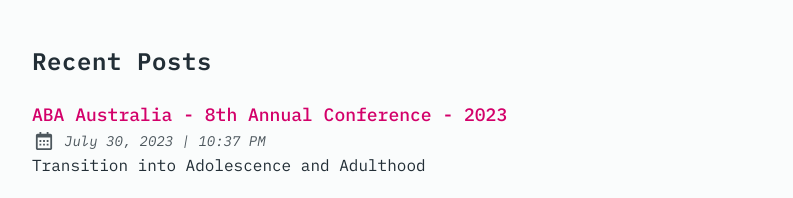
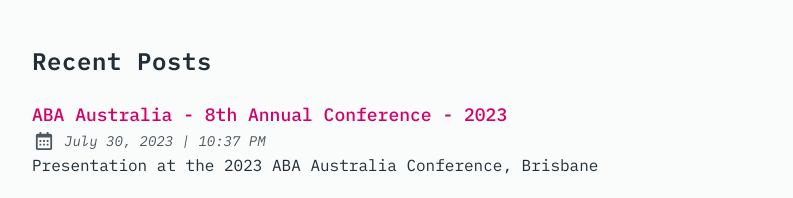
Before and after one commit to k4u5hik/madhura.au, an Astro site: page / in a window 1280 px wide. Shown: the part 543-741 px from the top of the page, without its empty margins (240-1033 px from the left). Built offline with nearby package versions, Linux system fonts and the light colour scheme; Astro itself is replaced by a stand-in of ours.

Commit message:
Update aba-aus-2023.md

```diff
--- a/src/content/blog/aba-aus-2023.md
+++ b/src/content/blog/aba-aus-2023.md
@@ -9,7 +9,7 @@ tags:
   - conference
   - presentation
 ogImage: ""
-description: "Transition into Adolescence and Adulthood"
+description: "Presentation at the 2023 ABA Australia Conference, Brisbane"
 ---
 
 
```
